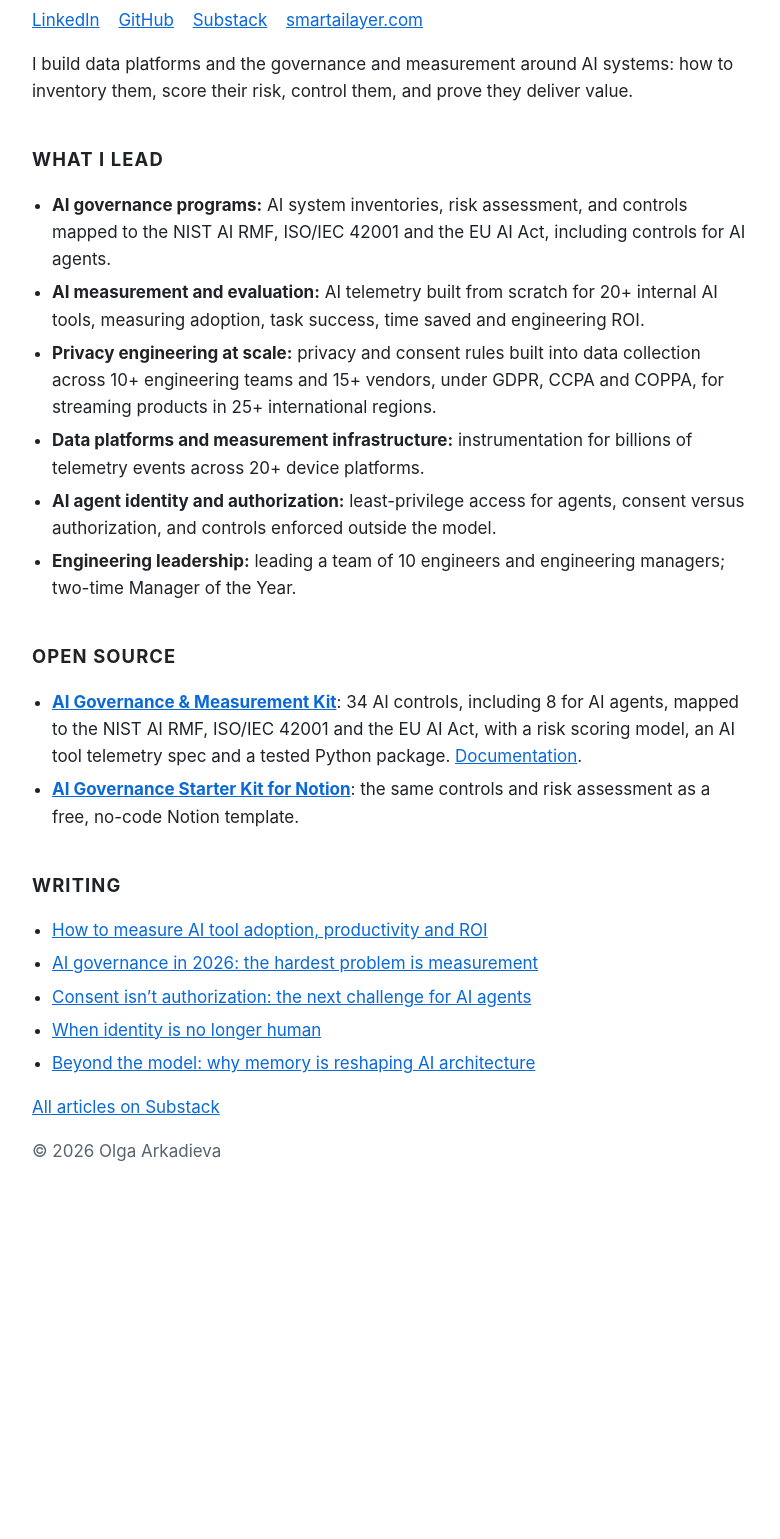
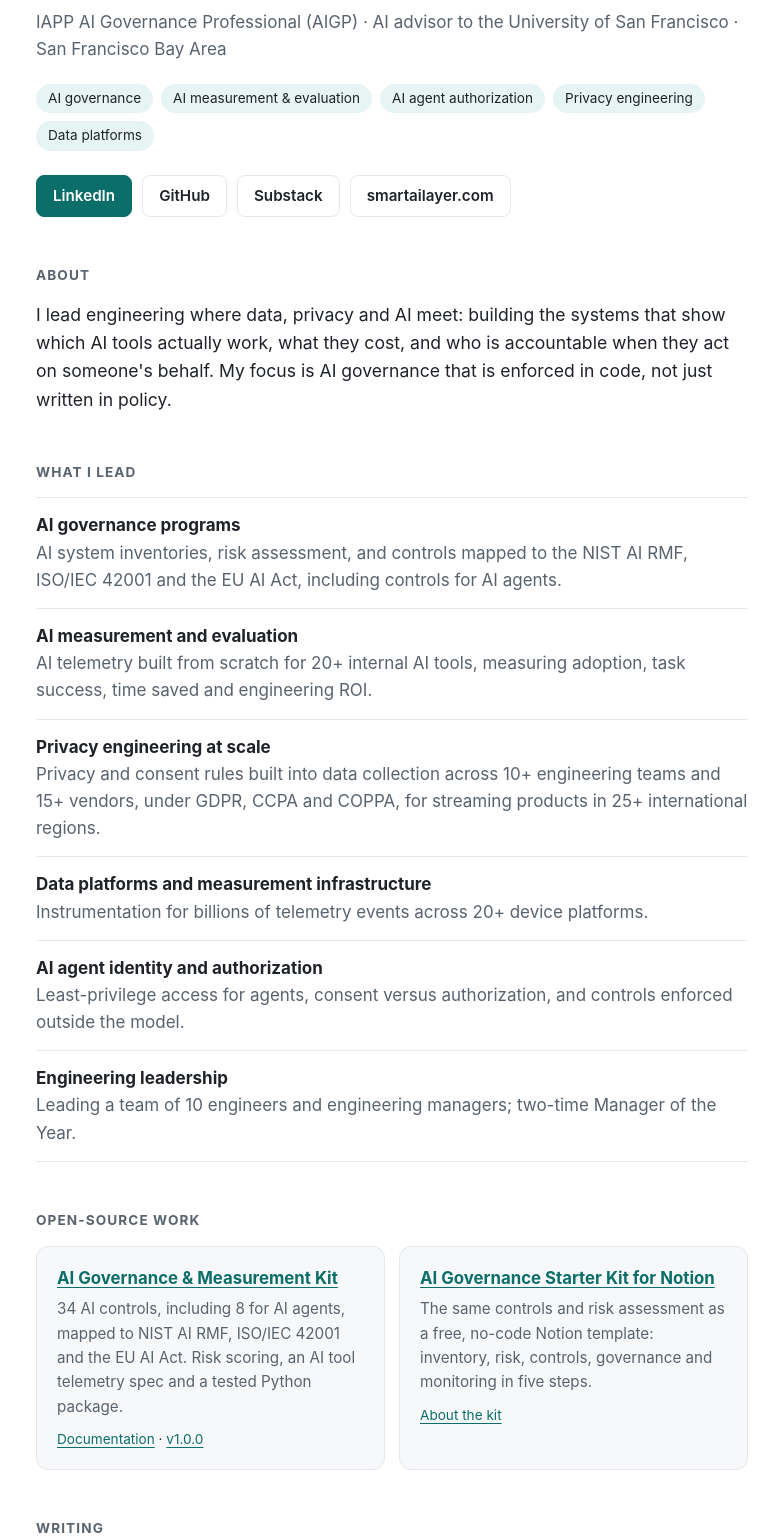
Before and after one commit to olgarkadieva-byte/olgarkadieva-byte.github.io, a plain HTML site: page index.html in a window 1280 px wide. Shown: the part 170-1709 px from the top of the page, without its empty margins (248-1028 px from the left). Before the commit the page ends 1417 px from the top, so only its background shows below. Drawn offline with Linux system fonts and the light colour scheme.

Commit message:
Redesign homepage for search and recruiters

```diff
--- a/index.html
+++ b/index.html
@@ -4,30 +4,46 @@
 <meta charset="utf-8">
 <meta name="viewport" content="width=device-width, initial-scale=1">
 <title>Olga Arkadieva · AI Governance, AI Measurement &amp; Privacy Engineering Leader (IAPP AIGP)</title>
-<meta name="description" content="Olga Arkadieva is an engineering leader in AI governance, AI measurement and evaluation, and privacy engineering, and an IAPP AI Governance Professional (AIGP). San Francisco Bay Area.">
+<meta name="description" content="Olga Arkadieva is an engineering leader in AI governance, AI measurement and evaluation, and privacy engineering. IAPP AI Governance Professional (AIGP) and AI advisor to the University of San Francisco. San Francisco Bay Area.">
 <meta name="author" content="Olga Arkadieva">
+<meta name="robots" content="index, follow, max-snippet:-1">
 <link rel="canonical" href="https://olgarkadieva-byte.github.io/">
+<link rel="alternate" type="text/plain" title="LLM summary" href="https://olgarkadieva-byte.github.io/llms.txt">
 <meta property="og:type" content="profile">
-<meta property="og:title" content="Olga Arkadieva · Data &amp; AI Engineering Leader">
-<meta property="og:description" content="Open-source tools and writing on AI governance, AI agents and measuring AI's real impact.">
+<meta property="og:site_name" content="Olga Arkadieva">
+<meta property="og:title" content="Olga Arkadieva · AI Governance, AI Measurement &amp; Privacy Engineering Leader">
+<meta property="og:description" content="Engineering leader in AI governance, AI measurement and evaluation, and privacy engineering. IAPP AIGP. AI advisor to the University of San Francisco.">
 <meta property="og:url" content="https://olgarkadieva-byte.github.io/">
 <meta property="profile:first_name" content="Olga">
 <meta property="profile:last_name" content="Arkadieva">
 <meta name="twitter:card" content="summary">
+<meta name="twitter:title" content="Olga Arkadieva · AI Governance &amp; AI Measurement Leader">
+<meta name="twitter:description" content="Engineering leader in AI governance, AI measurement and evaluation, and privacy engineering. IAPP AIGP.">
 <script type="application/ld+json">
 {
   "@context": "https://schema.org",
+  "@graph": [
+    {
       "@type": "ProfilePage",
+      "@id": "https://olgarkadieva-byte.github.io/#page",
       "url": "https://olgarkadieva-byte.github.io/",
-  "mainEntity": {
+      "name": "Olga Arkadieva",
+      "dateModified": "2026-11-18",
+      "mainEntity": {"@id": "https://olgarkadieva-byte.github.io/#person"}
+    },
+    {
       "@type": "Person",
+      "@id": "https://olgarkadieva-byte.github.io/#person",
       "name": "Olga Arkadieva",
-    "jobTitle": "Data & AI Engineering Leader",
-    "description": "Data and AI engineering leader and IAPP AI Governance Professional (AIGP) focused on AI governance, AI agents and AI measurement.",
       "url": "https://olgarkadieva-byte.github.io/",
+      "jobTitle": "Engineering leader, AI governance, AI measurement and privacy engineering",
+      "description": "Engineering leader in AI governance, AI measurement and evaluation, and privacy engineering. IAPP AI Governance Professional (AIGP) and AI advisor to the University of San Francisco.",
       "address": {"@type": "PostalAddress", "addressLocality": "San Francisco Bay Area", "addressRegion": "California", "addressCountry": "US"},
-    "hasCredential": {"@type": "EducationalOccupationalCredential", "name": "IAPP Artificial Intelligence Governance Professional (AIGP)"},
-    "knowsAbout": ["AI governance", "AI measurement", "AI evaluation", "AI telemetry", "AI agents", "AI agent authorization", "Responsible AI", "NIST AI RMF", "ISO/IEC 42001", "EU AI Act", "Privacy engineering", "Data engineering"],
+      "affiliation": {"@type": "CollegeOrUniversity", "name": "University of San Francisco", "url": "https://www.usfca.edu/"},
+      "alumniOf": {"@type": "CollegeOrUniversity", "name": "University of Wales"},
+      "hasCredential": {"@type": "EducationalOccupationalCredential", "name": "IAPP Artificial Intelligence Governance Professional (AIGP)", "recognizedBy": {"@type": "Organization", "name": "International Association of Privacy Professionals (IAPP)", "url": "https://iapp.org/"}},
+      "award": ["Manager of the Year (2022)", "Manager of the Year (2023)"],
+      "knowsAbout": ["AI governance", "AI measurement", "AI evaluation", "AI telemetry", "AI ROI", "AI agents", "AI agent authorization", "Responsible AI", "NIST AI RMF", "ISO/IEC 42001", "EU AI Act", "Privacy engineering", "Consent management", "Data engineering", "Measurement infrastructure", "Engineering leadership"],
       "sameAs": [
         "https://www.linkedin.com/in/olga-arkadieva-aigp-989677112/",
         "https://github.com/olgarkadieva-byte",
@@ -35,67 +51,121 @@
         "https://substack.com/@olgasoffice",
         "https://smartailayer.com/"
       ]
-  }
-}
-</script>
-<script type="application/ld+json">
+    },
     {
-  "@context": "https://schema.org",
       "@type": "SoftwareSourceCode",
       "name": "AI Governance & Measurement Kit",
-  "description": "34 AI controls mapped to NIST AI RMF, ISO/IEC 42001 and the EU AI Act, a risk scoring model and an AI tool telemetry spec.",
+      "description": "34 AI controls, including 8 for AI agents, mapped to NIST AI RMF, ISO/IEC 42001 and the EU AI Act, with a risk scoring model, an AI tool telemetry spec and a tested Python package.",
       "codeRepository": "https://github.com/olgarkadieva-byte/ai-governance-measurement-kit",
       "url": "https://olgarkadieva-byte.github.io/ai-governance-measurement-kit/",
+      "programmingLanguage": "Python",
       "license": "https://creativecommons.org/licenses/by-nc/4.0/",
-  "author": {"@type": "Person", "name": "Olga Arkadieva"}
+      "author": {"@id": "https://olgarkadieva-byte.github.io/#person"}
+    }
+  ]
 }
 </script>
 <style>
-  :root { color-scheme: light dark; }
-  body { font: 17px/1.6 -apple-system, BlinkMacSystemFont, "Segoe UI", Helvetica, Arial, sans-serif; max-width: 720px; margin: 0 auto; padding: 48px 24px 64px; color: #1f2328; background: #fff; }
-  @media (prefers-color-scheme: dark) { body { color: #e6edf3; background: #0d1117; } a { color: #58a6ff; } .muted { color: #8b949e; } }
-  h1 { font-size: 2.2rem; line-height: 1.15; margin: 0 0 6px; }
-  h2 { font-size: 1.15rem; margin: 40px 0 10px; text-transform: uppercase; letter-spacing: .06em; }
-  .muted { color: #59636e; }
-  ul { padding-left: 20px; }
-  li { margin: 6px 0; }
-  a { color: #0969da; }
-  nav a { margin-right: 14px; }
+  :root {
+    color-scheme: light dark;
+    --bg: #ffffff; --fg: #1f2328; --muted: #59636e; --line: #e6e8eb; --card: #f6f8fa;
+    --accent: #0b6e69; --accent-soft: #e6f4f3;
+  }
+  @media (prefers-color-scheme: dark) {
+    :root { --bg: #0d1117; --fg: #e6edf3; --muted: #9198a1; --line: #262c34; --card: #151b23; --accent: #5eead4; --accent-soft: #10302d; }
+  }
+  * { box-sizing: border-box; }
+  body { margin: 0; background: var(--bg); color: var(--fg); font: 17px/1.6 -apple-system, BlinkMacSystemFont, "Segoe UI", Helvetica, Arial, sans-serif; }
+  .wrap { max-width: 760px; margin: 0 auto; padding: 56px 24px 72px; }
+  a { color: var(--accent); text-underline-offset: 3px; }
+  header h1 { font-size: 2.6rem; line-height: 1.1; margin: 0 0 10px; letter-spacing: -0.02em; }
+  .headline { font-size: 1.2rem; margin: 0 0 6px; }
+  .creds { color: var(--muted); margin: 0 0 20px; }
+  .chips { display: flex; flex-wrap: wrap; gap: 8px; list-style: none; padding: 0; margin: 0 0 24px; }
+  .chips li { font-size: 0.85rem; padding: 4px 12px; border-radius: 999px; background: var(--accent-soft); color: var(--fg); }
+  .links { display: flex; flex-wrap: wrap; gap: 10px; margin: 0; padding: 0; list-style: none; }
+  .links a { display: inline-block; padding: 8px 16px; border: 1px solid var(--line); border-radius: 8px; text-decoration: none; color: var(--fg); font-weight: 600; font-size: 0.95rem; }
+  .links a.primary { background: var(--accent); border-color: var(--accent); color: var(--bg); }
+  section { margin-top: 48px; }
+  h2 { font-size: 0.85rem; text-transform: uppercase; letter-spacing: 0.08em; color: var(--muted); margin: 0 0 14px; }
+  .lead { font-size: 1.1rem; margin: 0; }
+  .lead-list { margin: 0; padding: 0; list-style: none; border-top: 1px solid var(--line); }
+  .lead-list li { padding: 14px 0; border-bottom: 1px solid var(--line); }
+  .lead-list strong { display: block; }
+  .lead-list span { color: var(--muted); }
+  .cards { display: grid; gap: 14px; grid-template-columns: 1fr; }
+  @media (min-width: 640px) { .cards { grid-template-columns: 1fr 1fr; } }
+  .card { background: var(--card); border: 1px solid var(--line); border-radius: 12px; padding: 18px 20px; }
+  .card h3 { margin: 0 0 6px; font-size: 1.05rem; }
+  .card p { margin: 0 0 10px; color: var(--muted); font-size: 0.95rem; }
+  .card .meta { font-size: 0.85rem; }
+  .writing { margin: 0; padding: 0; list-style: none; }
+  .writing li { padding: 8px 0; }
+  .facts { display: grid; grid-template-columns: max-content 1fr; gap: 6px 18px; margin: 0; }
+  .facts dt { color: var(--muted); }
+  .facts dd { margin: 0; }
+  footer { margin-top: 56px; color: var(--muted); font-size: 0.9rem; border-top: 1px solid var(--line); padding-top: 18px; }
 </style>
 </head>
 <body>
+<div class="wrap">
+
 <header>
   <h1>Olga Arkadieva</h1>
-  <p class="muted">Data &amp; AI Engineering Leader · IAPP AIGP (AI Governance Professional) · AI advisor to the University of San Francisco</p>
-  <nav>
-    <a href="https://www.linkedin.com/in/olga-arkadieva-aigp-989677112/" rel="me">LinkedIn</a>
-    <a href="https://github.com/olgarkadieva-byte" rel="me">GitHub</a>
-    <a href="https://olgasoffice.substack.com/" rel="me">Substack</a>
-    <a href="https://smartailayer.com/">smartailayer.com</a>
-  </nav>
+  <p class="headline">Engineering leader for AI governance, AI measurement and privacy engineering</p>
+  <p class="creds">IAPP AI Governance Professional (AIGP) · AI advisor to the University of San Francisco · San Francisco Bay Area</p>
+  <ul class="chips" aria-label="Focus areas">
+    <li>AI governance</li>
+    <li>AI measurement &amp; evaluation</li>
+    <li>AI agent authorization</li>
+    <li>Privacy engineering</li>
+    <li>Data platforms</li>
+  </ul>
+  <ul class="links">
+    <li><a class="primary" href="https://www.linkedin.com/in/olga-arkadieva-aigp-989677112/" rel="me">LinkedIn</a></li>
+    <li><a href="https://github.com/olgarkadieva-byte" rel="me">GitHub</a></li>
+    <li><a href="https://olgasoffice.substack.com/" rel="me">Substack</a></li>
+    <li><a href="https://smartailayer.com/">smartailayer.com</a></li>
+  </ul>
 </header>
 
 <main>
-  <p>I build data platforms and the governance and measurement around AI systems: how to inventory them, score their risk, control them, and prove they deliver value.</p>
+  <section aria-labelledby="about">
+    <h2 id="about">About</h2>
+    <p class="lead">I lead engineering where data, privacy and AI meet: building the systems that show which AI tools actually work, what they cost, and who is accountable when they act on someone's behalf. My focus is AI governance that is enforced in code, not just written in policy.</p>
+  </section>
 
-  <h2>What I lead</h2>
-  <ul>
-    <li><strong>AI governance programs:</strong> AI system inventories, risk assessment, and controls mapped to the NIST AI RMF, ISO/IEC 42001 and the EU AI Act, including controls for AI agents.</li>
-    <li><strong>AI measurement and evaluation:</strong> AI telemetry built from scratch for 20+ internal AI tools, measuring adoption, task success, time saved and engineering ROI.</li>
-    <li><strong>Privacy engineering at scale:</strong> privacy and consent rules built into data collection across 10+ engineering teams and 15+ vendors, under GDPR, CCPA and COPPA, for streaming products in 25+ international regions.</li>
-    <li><strong>Data platforms and measurement infrastructure:</strong> instrumentation for billions of telemetry events across 20+ device platforms.</li>
-    <li><strong>AI agent identity and authorization:</strong> least-privilege access for agents, consent versus authorization, and controls enforced outside the model.</li>
-    <li><strong>Engineering leadership:</strong> leading a team of 10 engineers and engineering managers; two-time Manager of the Year.</li>
+  <section aria-labelledby="lead">
+    <h2 id="lead">What I lead</h2>
+    <ul class="lead-list">
+      <li><strong>AI governance programs</strong><span>AI system inventories, risk assessment, and controls mapped to the NIST AI RMF, ISO/IEC 42001 and the EU AI Act, including controls for AI agents.</span></li>
+      <li><strong>AI measurement and evaluation</strong><span>AI telemetry built from scratch for 20+ internal AI tools, measuring adoption, task success, time saved and engineering ROI.</span></li>
+      <li><strong>Privacy engineering at scale</strong><span>Privacy and consent rules built into data collection across 10+ engineering teams and 15+ vendors, under GDPR, CCPA and COPPA, for streaming products in 25+ international regions.</span></li>
+      <li><strong>Data platforms and measurement infrastructure</strong><span>Instrumentation for billions of telemetry events across 20+ device platforms.</span></li>
+      <li><strong>AI agent identity and authorization</strong><span>Least-privilege access for agents, consent versus authorization, and controls enforced outside the model.</span></li>
+      <li><strong>Engineering leadership</strong><span>Leading a team of 10 engineers and engineering managers; two-time Manager of the Year.</span></li>
     </ul>
+  </section>
 
-  <h2>Open source</h2>
-  <ul>
-    <li><a href="https://github.com/olgarkadieva-byte/ai-governance-measurement-kit"><strong>AI Governance &amp; Measurement Kit</strong></a>: 34 AI controls, including 8 for AI agents, mapped to the NIST AI RMF, ISO/IEC 42001 and the EU AI Act, with a risk scoring model, an AI tool telemetry spec and a tested Python package. <a href="https://olgarkadieva-byte.github.io/ai-governance-measurement-kit/">Documentation</a>.</li>
-    <li><a href="https://smartailayer.notion.site/AI-Governance-Starter-Kit-3f0e47a9275080e480efd72a57a9442d"><strong>AI Governance Starter Kit for Notion</strong></a>: the same controls and risk assessment as a free, no-code Notion template.</li>
-  </ul>
+  <section aria-labelledby="work">
+    <h2 id="work">Open-source work</h2>
+    <div class="cards">
+      <article class="card">
+        <h3><a href="https://github.com/olgarkadieva-byte/ai-governance-measurement-kit">AI Governance &amp; Measurement Kit</a></h3>
+        <p>34 AI controls, including 8 for AI agents, mapped to NIST AI RMF, ISO/IEC 42001 and the EU AI Act. Risk scoring, an AI tool telemetry spec and a tested Python package.</p>
+        <div class="meta"><a href="https://olgarkadieva-byte.github.io/ai-governance-measurement-kit/">Documentation</a> · <a href="https://github.com/olgarkadieva-byte/ai-governance-measurement-kit/releases/tag/v1.0.0">v1.0.0</a></div>
+      </article>
+      <article class="card">
+        <h3><a href="https://smartailayer.notion.site/AI-Governance-Starter-Kit-3f0e47a9275080e480efd72a57a9442d">AI Governance Starter Kit for Notion</a></h3>
+        <p>The same controls and risk assessment as a free, no-code Notion template: inventory, risk, controls, governance and monitoring in five steps.</p>
+        <div class="meta"><a href="https://smartailayer.com/ai-governance-kit">About the kit</a></div>
+      </article>
+    </div>
+  </section>
 
-  <h2>Writing</h2>
-  <ul>
+  <section aria-labelledby="writing">
+    <h2 id="writing">Writing</h2>
+    <ul class="writing">
       <li><a href="https://olgasoffice.substack.com/p/were-building-ai-faster-than-ever">How to measure AI tool adoption, productivity and ROI</a></li>
       <li><a href="https://olgasoffice.substack.com/p/ai-governance-in-2026-the-hardest">AI governance in 2026: the hardest problem is measurement</a></li>
       <li><a href="https://olgasoffice.substack.com/p/consent-isnt-authorization-the-next">Consent isn’t authorization: the next challenge for AI agents</a></li>
@@ -103,10 +173,25 @@
       <li><a href="https://olgasoffice.substack.com/p/beyond-the-model-why-memory-is-reshaping">Beyond the model: why memory is reshaping AI architecture</a></li>
     </ul>
     <p><a href="https://olgasoffice.substack.com/">All articles on Substack</a></p>
+  </section>
+
+  <section aria-labelledby="facts">
+    <h2 id="facts">At a glance</h2>
+    <dl class="facts">
+      <dt>Focus</dt><dd>AI governance, AI measurement and evaluation, AI agent authorization, privacy engineering</dd>
+      <dt>Certification</dt><dd>IAPP AI Governance Professional (AIGP)</dd>
+      <dt>Advisory</dt><dd>AI advisor to the University of San Francisco</dd>
+      <dt>Frameworks</dt><dd>NIST AI RMF, ISO/IEC 42001, EU AI Act, GDPR, CCPA, COPPA</dd>
+      <dt>Location</dt><dd>San Francisco Bay Area, California</dd>
+      <dt>Contact</dt><dd><a href="https://www.linkedin.com/in/olga-arkadieva-aigp-989677112/">LinkedIn</a></dd>
+    </dl>
+  </section>
 </main>
 
-<footer class="muted">
-  <p>© 2026 Olga Arkadieva</p>
+<footer>
+  <p>© 2026 Olga Arkadieva · <a href="https://olgarkadieva-byte.github.io/llms.txt">llms.txt</a></p>
 </footer>
+
+</div>
 </body>
 </html>
```
Lines whose indentation alone changed are shown as unchanged.
